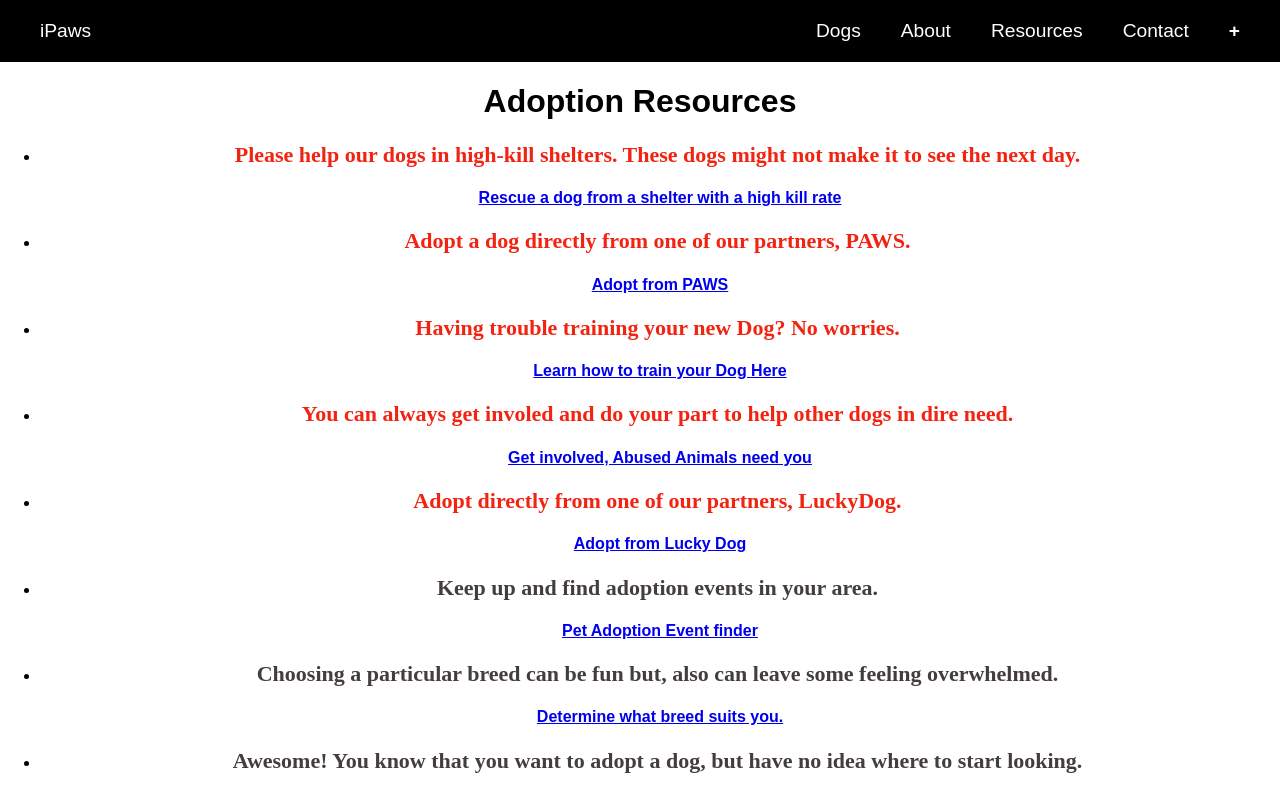
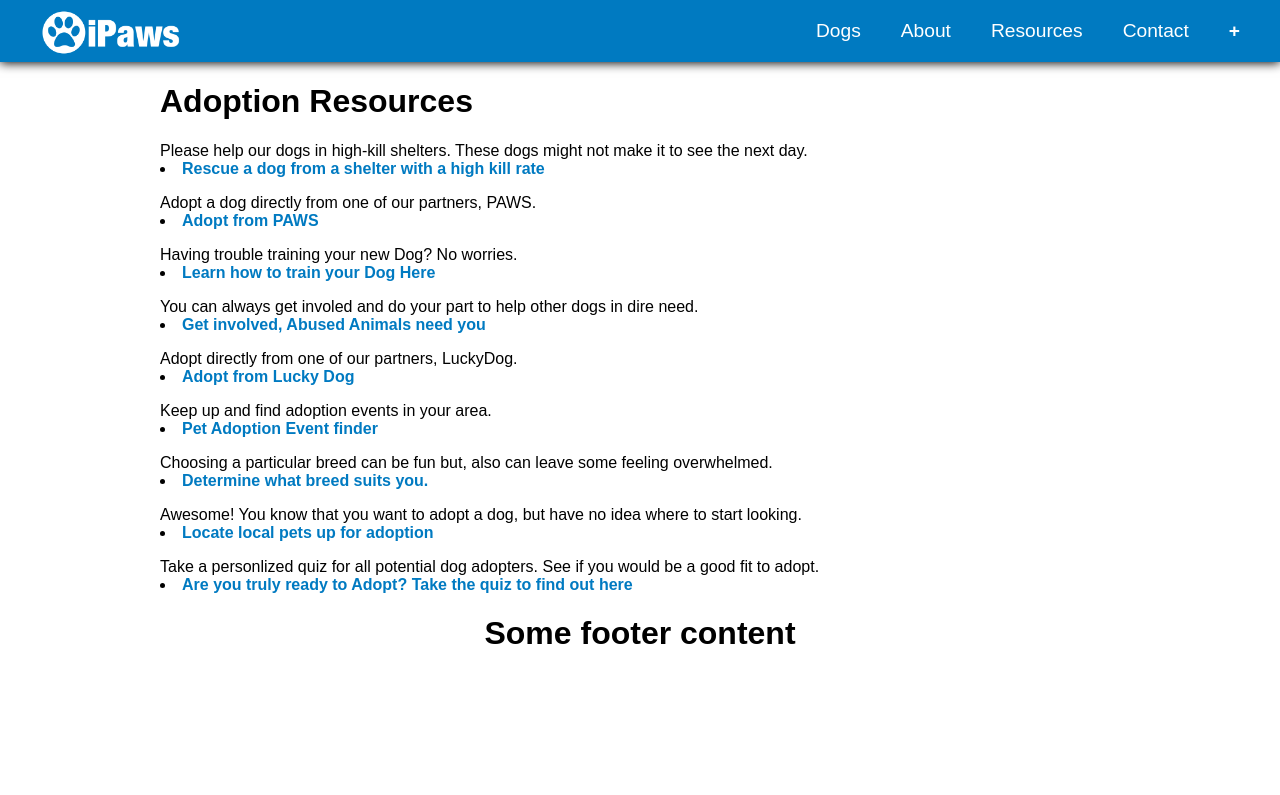
Before and after one commit to danmcquade/ipaws-front-end, a React (Create React App) app: page /resources in a window 1280 px wide. Shown: the top 795 px of the page. Built offline with nearby package versions, Linux system fonts and the light colour scheme.

Commit message:
Update styles for App, Main, Nav, and Resources components

```diff
--- a/src/About/About.js
+++ b/src/About/About.js
@@ -3,7 +3,7 @@ import React, { Component } from 'react'
 class About extends Component {
   render () {
     return (
-      <div class='content'>
+      <div className='about-content'>
         <h1>iPaws</h1>
 
         <p>Lorem ipsum dolor sit amet, consectetuer adipiscing elit. Aenean commodo ligula eget dolor. Aenean massa. Cum sociis natoque penatibus et magnis dis parturient montes, nascetur ridiculus mus. Donec quam felis, ultricies nec, pellentesque eu, pretium quis, sem. Nulla consequat massa quis enim. Donec pede justo, fringilla vel, aliquet nec, vulputate eget, arcu. In enim justo, rhoncus ut, imperdiet a, venenatis vitae, justo. Nullam dictum felis eu pede mollis pretium. Integer tincidunt. Cras dapibus. Vivamus elementum semper nisi.</p>
--- a/src/App/App.css
+++ b/src/App/App.css
@@ -1,28 +1,7 @@
 .App {
   text-align: center;
 }
-
-.App-logo {
-  animation: App-logo-spin infinite 20s linear;
-  height: 80px;
+a {
+  color: #007ac1;
+  text-decoration: none;
 }
-
-.App-header {
-  background-color: #222;
-  height: 150px;
-  padding: 20px;
-  color: white;
-}
-
-.App-title {
-  font-size: 1.5em;
-}
-
-.App-intro {
-  font-size: large;
-}
-
-@keyframes App-logo-spin {
-  from { transform: rotate(0deg); }
-  to { transform: rotate(360deg); }
-}
--- a/src/Main/Main.css
+++ b/src/Main/Main.css
@@ -20,3 +20,7 @@
 .main-gallery img {
   max-width: 300px;
 }
+
+.main-logo{
+  max-width: 300px;
+}
--- a/src/Main/Main.js
+++ b/src/Main/Main.js
@@ -27,6 +27,7 @@ class Main extends Component {
   render () {
     return (
       <div>
+        <img className='main-logo' src='logo.png' alt='iPaws Logo' />
         <MainSlider />
         <div className='main-container'>
           <h1>Our mission</h1>
--- a/src/Nav/Nav.css
+++ b/src/Nav/Nav.css
@@ -1,10 +1,11 @@
 nav {
-	background: black;
+	background: #007ac1;
 	color: white;
 	display: flex;
 	justify-content: flex-end;
 	align-items: center;
 	padding: 0 20px;
+	box-shadow: 0px 1px 10px black;
 }
 
 nav h1 {
@@ -19,8 +20,8 @@ nav a {
 	text-decoration: none;
 }
 
-nav a:hover {
-	background: #282c34;
+a.nav-link:hover {
+	background: #dadadab8;
 }
 
 nav li {
@@ -30,3 +31,9 @@ nav li {
 nav .push-left {
 	margin-right: auto;
 }
+
+.nav-logo {
+	max-width: 150px;
+	position: absolute;
+	top: 10px;
+}
--- a/src/Nav/Nav.js
+++ b/src/Nav/Nav.js
@@ -7,13 +7,13 @@ class Nav extends Component {
 		return (
 			<nav>
 				<Link to='/' className='push-left'>
-					iPaws
+					<img className='nav-logo' src='nav-logo.png' />
 				</Link>
-				<Link to='/dogs'>Dogs</Link>
-				<Link to='/about'>About</Link>
-				<Link to='/resources'>Resources</Link>
-				<Link to='/contact'>Contact</Link>
-				<Link to='/dogs/new'><strong>+</strong></Link>
+				<Link className='nav-link' to='/dogs'>Dogs</Link>
+				<Link className='nav-link' to='/about'>About</Link>
+				<Link className='nav-link' to='/resources'>Resources</Link>
+				<Link className='nav-link' to='/contact'>Contact</Link>
+				<Link className='nav-link' to='/dogs/new'><strong>+</strong></Link>
 			</nav>
 		)
 	}
--- a/src/Resources/Resources.css
+++ b/src/Resources/Resources.css
@@ -87,3 +87,9 @@ color: black;
 
 
     }
+
+.resources-container {
+  text-align: left;
+  max-width: 75%;
+  margin: 0 auto;
+}
--- a/src/Resources/Resources.js
+++ b/src/Resources/Resources.js
@@ -1,27 +1,47 @@
 import React, { Component } from 'react'
-import { Link } from 'react-router-dom'
 import './Resources.css'
 
-
-
-
 class Resources extends Component {
-  render(){
- return (
-        <div>
-        <h1> Adoption Resources </h1>
-        <ul>
-          <li><div><p className="text-sixth"><strong>Please help our dogs in high-kill shelters. These dogs might not make it to see the next day.</strong></p> <a href='http://www.citydogsrescuedc.org/about.html#.WjgfT7Q-c6g'><h4>Rescue a dog from a shelter with a high kill rate</h4></a></div></li>
-          <li><div><p className="text-fifth"><strong>Adopt a dog directly from one of our partners, PAWS.</strong></p> <a href='https://www.paws.org/cats-and-dogs/after-you-adopt/'><h4>Adopt from PAWS</h4></a></div></li>
-          <li><div><p className="text-seventh"><strong>Having trouble training your new Dog? No worries.</strong></p> <a href='https://www.thespruce.com/train-a-shelter-or-rescue-dog-1118219'><h4>Learn how to train your Dog Here</h4></a></div></li>
-          <li><div><p className="text-second"><strong>You can always get involed and do your part to help other dogs in dire need.</strong></p> <a href='https://www.aspca.org/?pagename=adopt_home'><h4>Get involved, Abused Animals need you</h4></a></div></li>
-          <li><div><p className="text-eigth"><strong>Adopt directly from one of our partners, LuckyDog.</strong></p> <a href='https://www.luckydoganimalrescue.org/adopt'><h4>Adopt from Lucky Dog</h4></a></div></li>
-          <li><div><p className="text-ninth"><strong>Keep up and find adoption events in your area.</strong></p> <a href='https://www.petfinder.com/calendar/'><h4>Pet Adoption Event finder</h4></a></div></li>
-          <li><div><p className="text-first"><strong>Choosing a particular breed can be fun but, also can leave some feeling overwhelmed.</strong></p> <a href='http://www.animalplanet.com/breed-selector/dog-breeds.html'><h4>Determine what breed suits you.</h4></a></div></li>
-          <li><div><p className="text-third"><strong>Awesome! You know that you want to adopt a dog, but have no idea where to start looking.</strong></p> <a href='https://www.petfinder.com/'><h4>Locate local pets up for adoption</h4></a></div></li>
-          <li><div><p className="text-forth"><strong>Take a personlized quiz for all potential dog adopters. See if you would be a good fit to adopt.</strong></p> <a href='http://dogtime.com/quiz/am-i-ready-for-a-dog'><h4>Are you truly ready to Adopt? Take the quiz to find out here</h4></a></div></li>
-
-        </ul>
+  render () {
+    return (
+      <div className='resources-container'>
+        <h1>Adoption Resources</h1>
+        <div className='adoption-resource'>
+          <p>Please help our dogs in high-kill shelters. These dogs might not make it to see the next day.<br />
+            <li><a href='http://www.citydogsrescuedc.org/about.html#.WjgfT7Q-c6g'><strong>Rescue a dog from a shelter with a high kill rate</strong></a></li></p>
+        </div>
+        <div className='adoption-resource'>
+          <p>Adopt a dog directly from one of our partners, PAWS.<br />
+            <li><a href='https://www.paws.org/cats-and-dogs/after-you-adopt/'><strong>Adopt from PAWS</strong></a></li></p>
+        </div>
+        <div className='adoption-resource'>
+          <p>Having trouble training your new Dog? No worries.<br />
+            <li><a href='https://www.thespruce.com/train-a-shelter-or-rescue-dog-1118219'><strong>Learn how to train your Dog Here</strong></a></li></p>
+        </div>
+        <div className='adoption-resource'>
+          <p>You can always get involed and do your part to help other dogs in dire need.<br />
+            <li><a href='https://www.aspca.org/?pagename=adopt_home'><strong>Get involved, Abused Animals need you</strong></a></li></p>
+        </div>
+        <div className='adoption-resource'>
+          <p>Adopt directly from one of our partners, LuckyDog.<br />
+            <li><a href='https://www.luckydoganimalrescue.org/adopt'><strong>Adopt from Lucky Dog</strong></a></li></p>
+        </div>
+        <div className='adoption-resource'>
+          <p>Keep up and find adoption events in your area.<br />
+            <li><a href='https://www.petfinder.com/calendar/'><strong>Pet Adoption Event finder</strong></a></li></p>
+        </div>
+        <div className='adoption-resource'>
+          <p>Choosing a particular breed can be fun but, also can leave some feeling overwhelmed.<br />
+            <li><a href='http://www.animalplanet.com/breed-selector/dog-breeds.html'><strong>Determine what breed suits you.</strong></a></li></p>
+        </div>
+        <div className='adoption-resource'>
+          <p>Awesome! You know that you want to adopt a dog, but have no idea where to start looking.<br />
+            <li><a href='https://www.petfinder.com/'><strong>Locate local pets up for adoption</strong></a></li></p>
+        </div>
+        <div className='adoption-resource'>
+          <p>Take a personlized quiz for all potential dog adopters. See if you would be a good fit to adopt.<br />
+            <li><a href='http://dogtime.com/quiz/am-i-ready-for-a-dog'><strong>Are you truly ready to Adopt? Take the quiz to find out here</strong></a></li></p>
+        </div>
       </div>
     )
   }
```
Also changed, not shown: public/logo.png (added), public/nav-logo.png (added).
